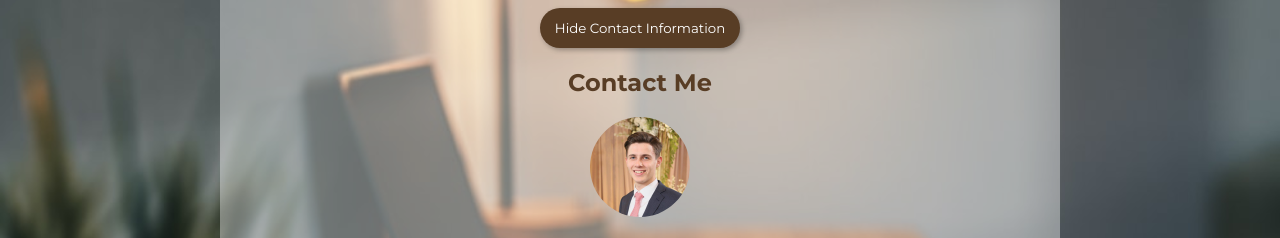
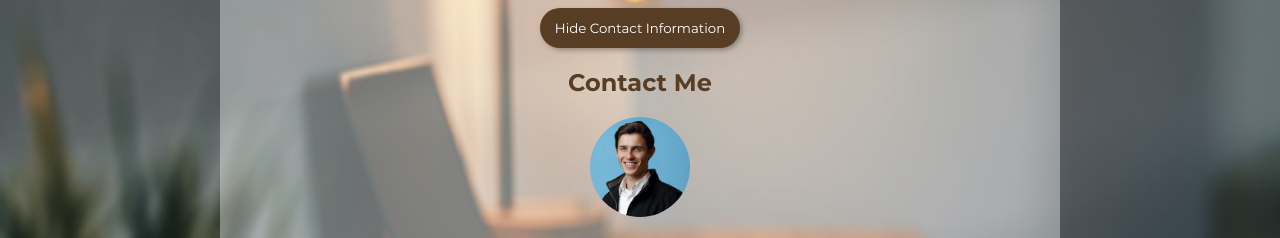
Before and after one commit to Danielkalmus/WebAboutDaniel, a plain HTML site: page index.html in a window 1280 px wide. Both pictures are taken after a click on the button "Show Contact Information". Shown: the part 207-445 px from the top of the page. Drawn offline with nearby package versions, Linux system fonts and the light colour scheme.

Commit message:
image changed

```diff
--- a/index.html
+++ b/index.html
@@ -31,7 +31,7 @@
 
         <section style="display: none;" id="Contact">
             <h2>Contact Me</h2>
-            <img src="./images/me2.jpeg" alt="my picture" id="myPic"><br>
+            <img src="./images/תמונת פרופיל מיגו חתוך.JPG" alt="my picture" id="myPic"><br>
             <a href="mailto:daniel95kalmus@gmail.com">
             <img src="./images/8fc37b74b608a622588fbaa361485f32.png" alt="Email icon" class="icon">
             </a>
```
Also changed, not shown: images/me.jpeg (deleted), images/me2.jpeg (deleted), images/תמונת פרופיל מיגו חתוך.JPG (added).
